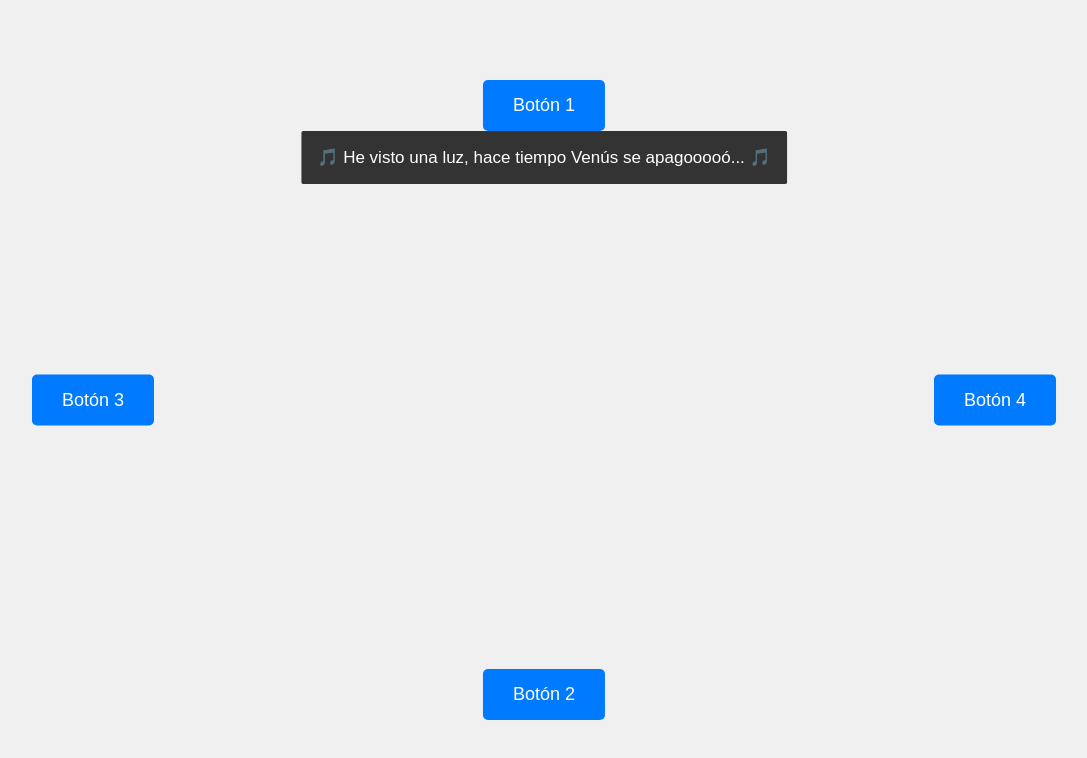
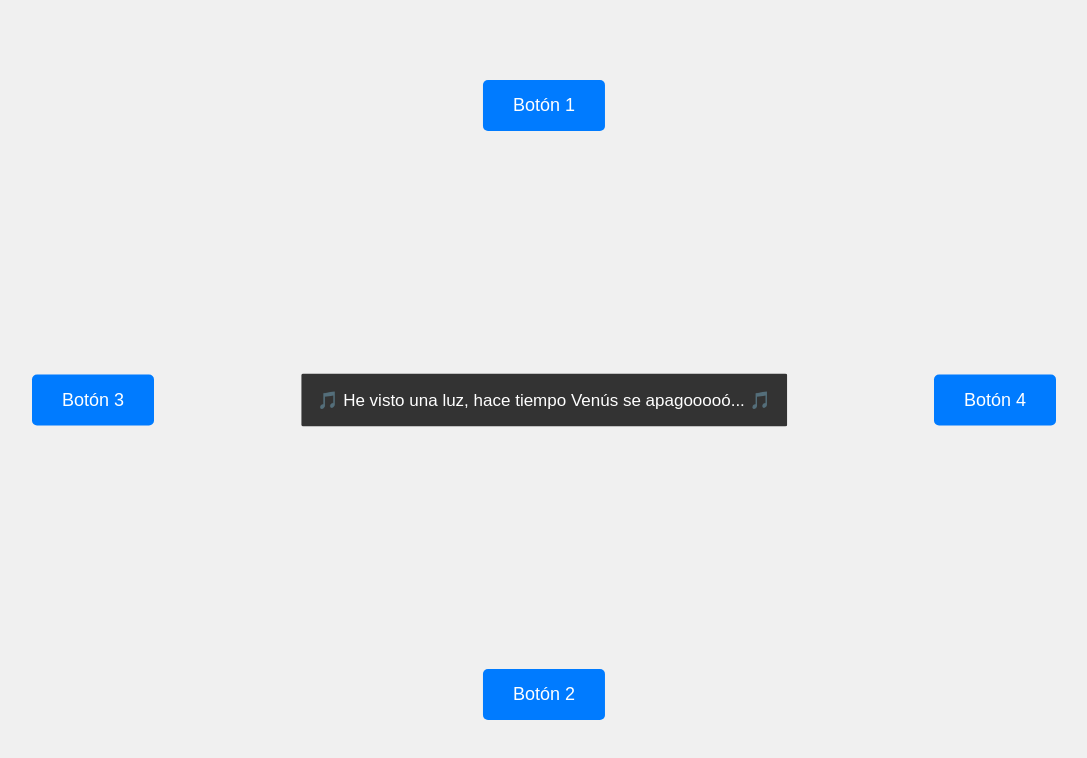
Before and after one commit to kristozl/galajarscrisol.github.io, a plain HTML site: page index.html in a window 1280 px wide. Both pictures are taken after a click on the button "Botón 1". Shown: the whole page, without its empty margins (96-1183 px from the left). Drawn offline with Linux system fonts and the light colour scheme.

Commit message:
Botón 1 con toast centrado

```diff
--- a/index.html
+++ b/index.html
@@ -69,12 +69,18 @@
             position: fixed;
             z-index: 1;
             font-size: 17px;
-            transform: translateX(-50%);
+        }
+
+        /* Toast específico para el botón 1 */
+        #toast {
+            top: 50%;
+            left: 50%;
+            transform: translate(-50%, -50%);
+            transition: visibility 0.5s, opacity 0.5s linear;
         }
 
         #toast.show, #toast4.show, #toast2.show, #toast3.show {
             visibility: visible;
-            -webkit-animation: fadein 0.5s, fadeout 0.5s 5s; /* Ajustado a 5s para el toast4 */
             animation: fadein 0.5s, fadeout 0.5s 5s; /* Ajustado a 5s para el toast4 */
         }
 
@@ -142,8 +148,19 @@
         function showToast(button, toastId, message) {
             const toast = document.getElementById(toastId);
             const rect = button.getBoundingClientRect();
-            toast.style.top = `${rect.bottom + window.scrollY}px`;
-            toast.style.left = `${rect.left + rect.width / 2}px`;
+
+            if (toastId === "toast") {
+                // Toast del botón 1: centrado en la pantalla
+                toast.style.top = `50%`;
+                toast.style.left = `50%`;
+                toast.style.transform = `translate(-50%, -50%)`;
+            } else {
+                // Otros toasts: posicionados justo debajo del botón
+                toast.style.top = `${rect.bottom + window.scrollY}px`;
+                toast.style.left = `${rect.left + rect.width / 2}px`;
+                toast.style.transform = `translateX(-50%)`;
+            }
+
             toast.textContent = message;
             toast.className = "show";
             setTimeout(() => { toast.className = toast.className.replace("show", ""); }, 5000); // Aumentado a 5000ms
```
